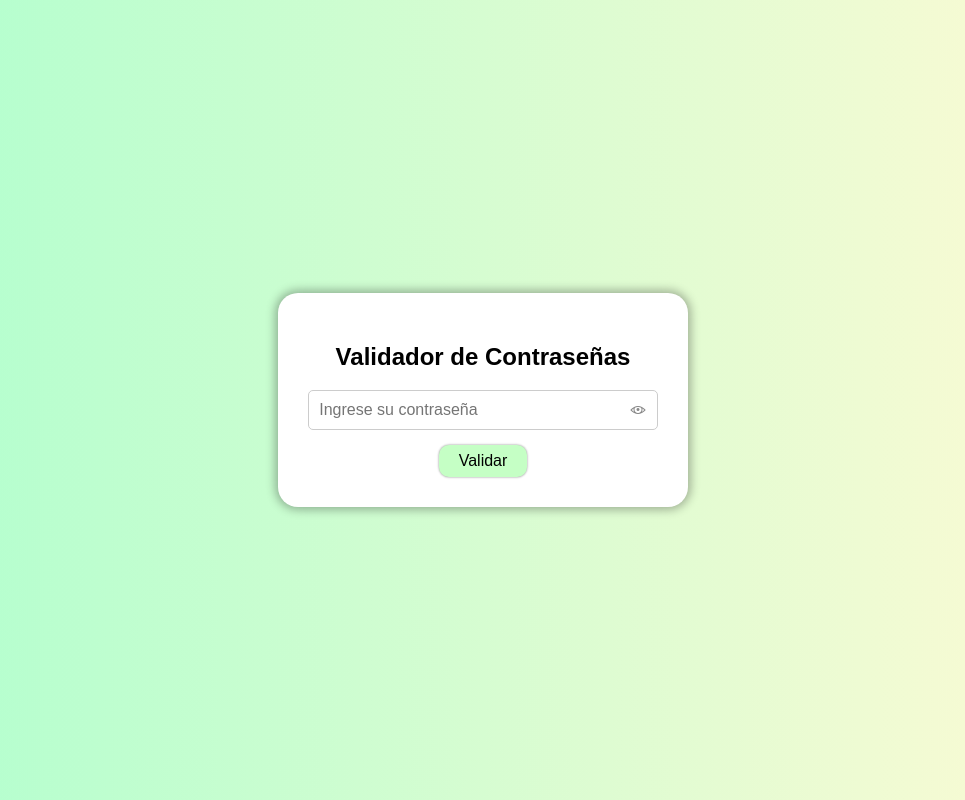
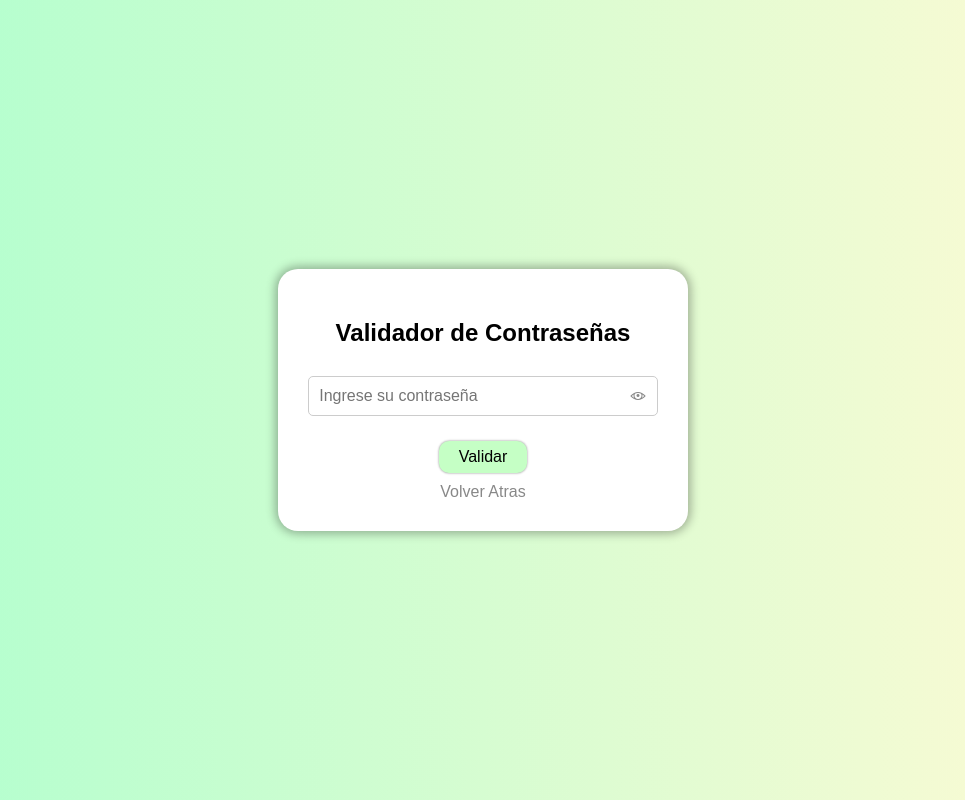
Before and after one commit to adrian-jose139/clasesMintic, a plain HTML site: page html/validator.html in a window 1280 px wide. Shown: the whole page, without its empty margins (157-1122 px from the left). Drawn offline with Linux system fonts and the light colour scheme.

Commit message:
funcion de boton para volver atras en ejercicio de validar

```diff
--- a/css/validator/validator.css
+++ b/css/validator/validator.css
@@ -16,6 +16,10 @@
             text-align: center;
             width: 350px;
             box-shadow: 0px 0px 10px 3px rgba(0,0,0,0.29);
+            display: flex;
+            flex-direction: column;
+            align-items: center;
+            gap: 10px;
         }
         input[type="password"],
         input[type="text"] {
@@ -53,3 +57,15 @@
             position: relative;
             width: 100%;
         }
+        a{
+            text-decoration: none;
+            color: #888;
+
+            }
+
+        a:hover{
+            color: #4b4b4b;
+            text-decoration: underline;
+            transition: all 0.3s ease-in-out;
+
+        }
--- a/html/validator.html
+++ b/html/validator.html
@@ -21,6 +21,7 @@
             <i class="fas fa-eye toggle_password" id="toggle_password"></i>
         </div>
         <button id="btn_validate" onclick="validar()">Validar</button>
+        <a href="/html/index.html">Volver Atras</a>
     </div>
     <!-- <script src="https://cdn.jsdelivr.net/npm/sweetalert2@11"></script> -->
      <script src = "../js/vendor/sweetalert211.js"></script>
```
Also changed, not shown: html/index.html (+1 -1 lines).
